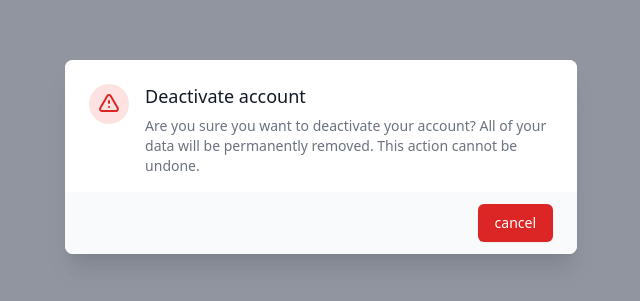
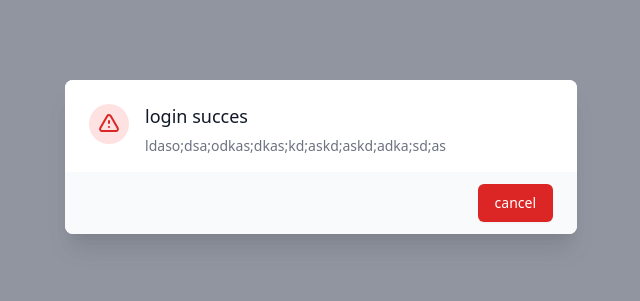
Before and after one commit to Yusfuu/Youcode-2.0, a website built with Vite: page popup.html in a window 1280 px wide. Shown: the part 243-544 px from the top of the page, without its empty margins (321-961 px from the left). Built offline with nearby package versions, Linux system fonts and the light colour scheme.

Commit message:
pop up work

```diff
--- a/popup.html
+++ b/popup.html
@@ -7,150 +7,6 @@
     <title>Document</title>
   </head>
   <body>
-    <div
-      class="fixed z-10 inset-0 overflow-y-auto"
-      aria-labelledby="modal-title"
-      role="dialog"
-      aria-modal="true"
-    >
-      <div
-        class="
-          flex
-          items-end
-          justify-center
-          min-h-screen
-          pt-4
-          px-4
-          pb-20
-          text-center
-          sm:block sm:p-0
-        "
-      >
-        <!--
-      Background overlay, show/hide based on modal state.
-
-      Entering: "ease-out duration-300"
-        From: "opacity-0"
-        To: "opacity-100"
-      Leaving: "ease-in duration-200"
-        From: "opacity-100"
-        To: "opacity-0"
-    -->
-        <div
-          class="fixed inset-0 bg-gray-500 bg-opacity-75 transition-opacity"
-          aria-hidden="false"
-        ></div>
-
-        <!-- This element is to trick the browser into centering the modal contents. -->
-        <span
-          class="hidden sm:inline-block sm:align-middle sm:h-screen"
-          aria-hidden="true"
-          >&#8203;</span
-        >
-
-        <!--
-      Modal panel, show/hide based on modal state.
-
-      Entering: "ease-out duration-300"
-        From: "opacity-0 translate-y-4 sm:translate-y-0 sm:scale-95"
-        To: "opacity-100 translate-y-0 sm:scale-100"
-      Leaving: "ease-in duration-200"
-        From: "opacity-100 translate-y-0 sm:scale-100"
-        To: "opacity-0 translate-y-4 sm:translate-y-0 sm:scale-95"
-    -->
-        <div
-          class="
-            inline-block
-            align-bottom
-            bg-white
-            rounded-lg
-            text-left
-            overflow-hidden
-            shadow-xl
-            transform
-            transition-all
-            sm:my-8 sm:align-middle sm:max-w-lg sm:w-full
-          "
-        >
-          <div class="bg-white px-4 pt-5 pb-4 sm:p-6 sm:pb-4">
-            <div class="sm:flex sm:items-start">
-              <div
-                class="
-                  mx-auto
-                  flex-shrink-0 flex
-                  items-center
-                  justify-center
-                  h-12
-                  w-12
-                  rounded-full
-                  bg-red-100
-                  sm:mx-0 sm:h-10 sm:w-10
-                "
-              >
-                <!-- Heroicon name: outline/exclamation -->
-                <svg
-                  class="h-6 w-6 text-red-600"
-                  xmlns="http://www.w3.org/2000/svg"
-                  fill="none"
-                  viewBox="0 0 24 24"
-                  stroke="currentColor"
-                  aria-hidden="true"
-                >
-                  <path
-                    stroke-linecap="round"
-                    stroke-linejoin="round"
-                    stroke-width="2"
-                    d="M12 9v2m0 4h.01m-6.938 4h13.856c1.54 0 2.502-1.667 1.732-3L13.732 4c-.77-1.333-2.694-1.333-3.464 0L3.34 16c-.77 1.333.192 3 1.732 3z"
-                  />
-                </svg>
-              </div>
-              <div class="mt-3 text-center sm:mt-0 sm:ml-4 sm:text-left">
-                <h3
-                  class="text-lg leading-6 font-medium text-gray-900"
-                  id="modal-title"
-                >
-                  Deactivate account
-                </h3>
-                <div class="mt-2">
-                  <p class="text-sm text-gray-500">
-                    Are you sure you want to deactivate your account? All of
-                    your data will be permanently removed. This action cannot be
-                    undone.
-                  </p>
-                </div>
-              </div>
-            </div>
-          </div>
-          <div class="bg-gray-50 px-4 py-3 sm:px-6 sm:flex sm:flex-row-reverse">
-            <button
-              type="button"
-              class="
-                w-full
-                inline-flex
-                justify-center
-                rounded-md
-                border border-transparent
-                shadow-sm
-                px-4
-                py-2
-                bg-red-600
-                text-base
-                font-medium
-                text-white
-                hover:bg-red-700
-                focus:outline-none
-                focus:ring-2
-                focus:ring-offset-2
-                focus:ring-red-500
-                sm:ml-3 sm:w-auto sm:text-sm
-              "
-            >
-              cancel
-            </button>
-          </div>
-        </div>
-      </div>
-    </div>
     <script type="module" src="/src/main.js"></script>
   </body>
 </html>
--- a/src/helpers/popup.js
+++ b/src/helpers/popup.js
@@ -1,46 +1,48 @@
-export const popup = () => {
+export const popup = (type, title, description, btn) => {
   const icons = {
     warning: `<svg class="h-6 w-6 text-red-600" xmlns="http://www.w3.org/2000/svg" fill="none" viewBox="0 0 24 24" stroke="currentColor" aria-hidden="true">
-              <path stroke-linecap="round" stroke-linejoin="round" stroke-width="2" d="M12 9v2m0 4h.01m-6.938 4h13.856c1.54 0 2.502-1.667 1.732-3L13.732 4c-.77-1.333-2.694-1.333-3.464 0L3.34 16c-.77 1.333.192 3 1.732 3z" />
-            </svg>`,
-    success: ``,
+                <path stroke-linecap="round" stroke-linejoin="round" stroke-width="2" d="M12 9v2m0 4h.01m-6.938 4h13.856c1.54 0 2.502-1.667 1.732-3L13.732 4c-.77-1.333-2.694-1.333-3.464 0L3.34 16c-.77 1.333.192 3 1.732 3z" />
+              </svg>`,
+    success: `<svg class="h-6 w-6 text-green-400" xmlns="http://www.w3.org/2000/svg" width="24" height="24" viewBox="0 0 24 24" fill="none" stroke="#000000" stroke-width="2" stroke-linecap="round" stroke-linejoin="round"><polyline points="20 6 9 17 4 12"></polyline></svg>`,
   };
-  return `
-    <div class="fixed z-10 inset-0 overflow-y-auto" aria-labelledby="modal-title" role="dialog" aria-modal="true">
-  <div class="flex items-end justify-center min-h-screen pt-4 px-4 pb-20 text-center sm:block sm:p-0">
+  let pop = `
+    <div class="fixed z-10 inset-0 overflow-y-auto" aria-labelledby="modal-title" role="dialog" aria-modal="true" id="popup">
+  <div class="flex items-center justify-center min-h-screen pt-4 px-4 pb-20 text-center sm:block sm:p-0">
     <div class="fixed inset-0 bg-gray-500 bg-opacity-75 transition-opacity" aria-hidden="true"></div>
     <span class="hidden sm:inline-block sm:align-middle sm:h-screen" aria-hidden="true">&#8203;</span>
     <div class="inline-block align-bottom bg-white rounded-lg text-left overflow-hidden shadow-xl transform transition-all sm:my-8 sm:align-middle sm:max-w-lg sm:w-full">
       <div class="bg-white px-4 pt-5 pb-4 sm:p-6 sm:pb-4">
         <div class="sm:flex sm:items-start">
-          <div class="mx-auto flex-shrink-0 flex items-center justify-center h-12 w-12 rounded-full bg-red-100 sm:mx-0 sm:h-10 sm:w-10">
-            <!-- <svg class="h-6 w-6 text-red-600" xmlns="http://www.w3.org/2000/svg" fill="none" viewBox="0 0 24 24" stroke="currentColor" aria-hidden="true">
-              <path stroke-linecap="round" stroke-linejoin="round" stroke-width="2" d="M12 9v2m0 4h.01m-6.938 4h13.856c1.54 0 2.502-1.667 1.732-3L13.732 4c-.77-1.333-2.694-1.333-3.464 0L3.34 16c-.77 1.333.192 3 1.732 3z" />
-            </svg> -->
-
+          <div class="mx-auto flex-shrink-0 flex items-center justify-center h-12 w-12 rounded-full ${
+            type == "warning" ? "bg-red-100" : "bg-green-100"
+          } sm:mx-0 sm:h-10 sm:w-10">
+            ${type == "warning" ? icons.warning : icons.success}
           </div>
           <div class="mt-3 text-center sm:mt-0 sm:ml-4 sm:text-left">
             <h3 class="text-lg leading-6 font-medium text-gray-900" id="modal-title">
-              Deactivate account
+               ${title}
             </h3>
             <div class="mt-2">
               <p class="text-sm text-gray-500">
-                Are you sure you want to deactivate your account? All of your data will be permanently removed. This action cannot be undone.
+              ${description}
               </p>
             </div>
           </div>
         </div>
       </div>
       <div class="bg-gray-50 px-4 py-3 sm:px-6 sm:flex sm:flex-row-reverse">
-        <button type="button" class="w-full inline-flex justify-center rounded-md border border-transparent shadow-sm px-4 py-2 bg-red-600 text-base font-medium text-white hover:bg-red-700 focus:outline-none focus:ring-2 focus:ring-offset-2 focus:ring-red-500 sm:ml-3 sm:w-auto sm:text-sm">
-          Deactivate
-        </button>
-        <button type="button" class="mt-3 w-full inline-flex justify-center rounded-md border border-gray-300 shadow-sm px-4 py-2 bg-white text-base font-medium text-gray-700 hover:bg-gray-50 focus:outline-none focus:ring-2 focus:ring-offset-2 focus:ring-indigo-500 sm:mt-0 sm:ml-3 sm:w-auto sm:text-sm">
-          Cancel
+        <button type="button" class="w-full inline-flex justify-center rounded-md border border-transparent shadow-sm px-4 py-2 ${
+          type == "warning"
+            ? "bg-red-600 hover:bg-red-700 focus:ring-red-500"
+            : "bg-green-600 hover:bg-green-700 focus:ring-green-500"
+        }  text-base font-medium text-white  focus:outline-none focus:ring-2 focus:ring-offset-2  sm:ml-3 sm:w-auto sm:text-sm">
+         ${btn}
         </button>
       </div>
     </div>
   </div>
 </div>
     `;
+
+  document.body.insertAdjacentHTML("beforeend", pop);
 };
--- a/src/main.js
+++ b/src/main.js
@@ -52,4 +52,10 @@ if (pathname === "/login.html") {
 // }
 
 if (pathname === "/popup.html") {
+  popup(
+    "warning",
+    "login succes",
+    "ldaso;dsa;odkas;dkas;kd;askd;askd;adka;sd;as",
+    "cancel"
+  );
 }
```
